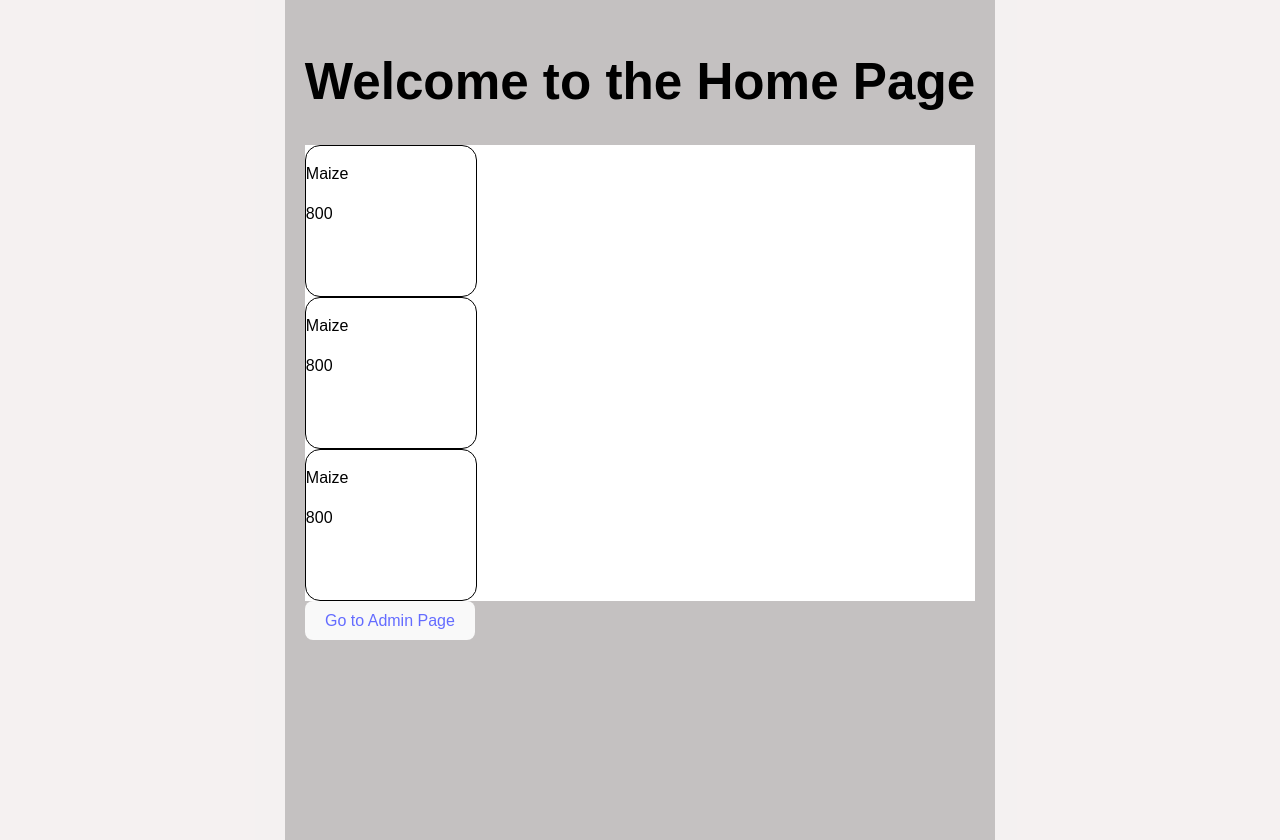
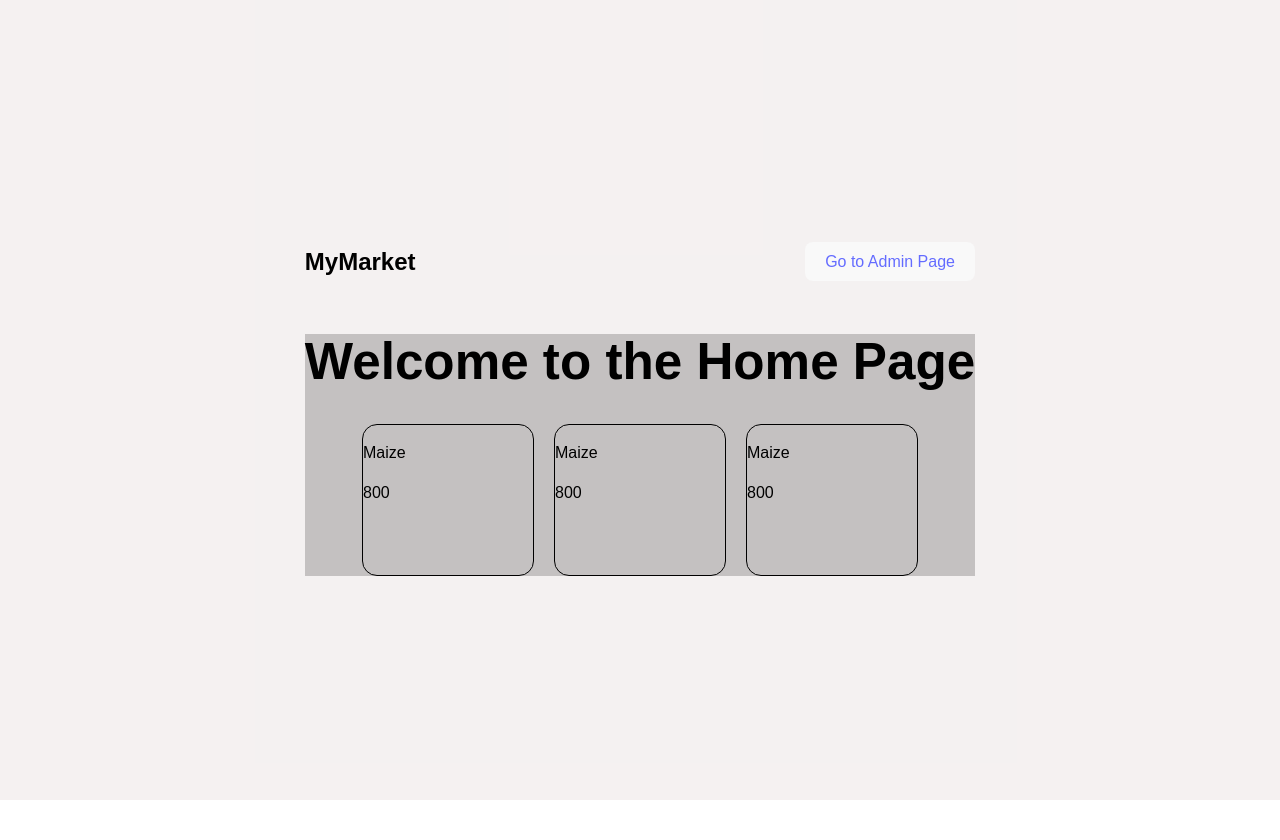
Before and after one commit to 629949/AgroPrice, a React (Vite) app: page / in a window 1280 px wide. After the commit the page ends 800 px from the top, so only its background shows below. Built offline with nearby package versions, Linux system fonts and the light colour scheme.

Commit message:
previous changes

```diff
--- a/src/Pages/Home/Home.css
+++ b/src/Pages/Home/Home.css
@@ -2,18 +2,39 @@ body {
     box-sizing: border-box;
     padding: 0;
     margin: 0;
-    background-color: rgb(196, 193, 193)
+    background-color: rgb(196, 193, 193);
+    color: black;
 }
 
-div {
-    background-color: white;
-    height: screen;
-    color: black
+
+/* .homePage {
+    display: flex;
+    flex-direction: column;
+    align-items: center;
+    justify-content: center;
+    font-family: Arial, sans-serif;
+    width: screen-width;
+} */
+
+
+.homediv {
+    background-color: rgb(196, 193, 193);
+    height: auto;
+
 
 }
 
-.homediv {
-    background-color: rgb(196, 193, 193);
-    height: 100vh;
-    padding: 20px;
+
+.pricecontainerdiv {
+    display: flex;
+    gap: 20px;
+    flex-wrap: wrap;
+    margin-top: 20px;
+    justify-content: center;
 }
+
+nav {
+    display: flex;
+    justify-content: space-between;
+    align-items: center;
+}
--- a/src/Pages/Home/HomePage.jsx
+++ b/src/Pages/Home/HomePage.jsx
@@ -7,13 +7,22 @@ import './Home.css'
 
 export default function HomePage() {
   return (
-    <div className='homediv'>
+    <div >
+
+      <nav>
+                <h2>MyMarket</h2>
+                <AdminUserButton
+        name="Go to Admin Page"
+        />
+      </nav>
+
+<div  className='homediv'>
 
 
       <h1>Welcome to the Home Page</h1>
 
-
-    <div>
+      {/* price container */}
+    <div className='pricecontainerdiv'>
       <PriceContainer
       name= {'Maize'}
       Price = {'800'}
@@ -36,9 +45,9 @@ export default function HomePage() {
       />
 
     </div>
-<AdminUserButton
-name="Go to Admin Page"
-/>
+
+    </div>
+
     </div>
   )
 }
```
